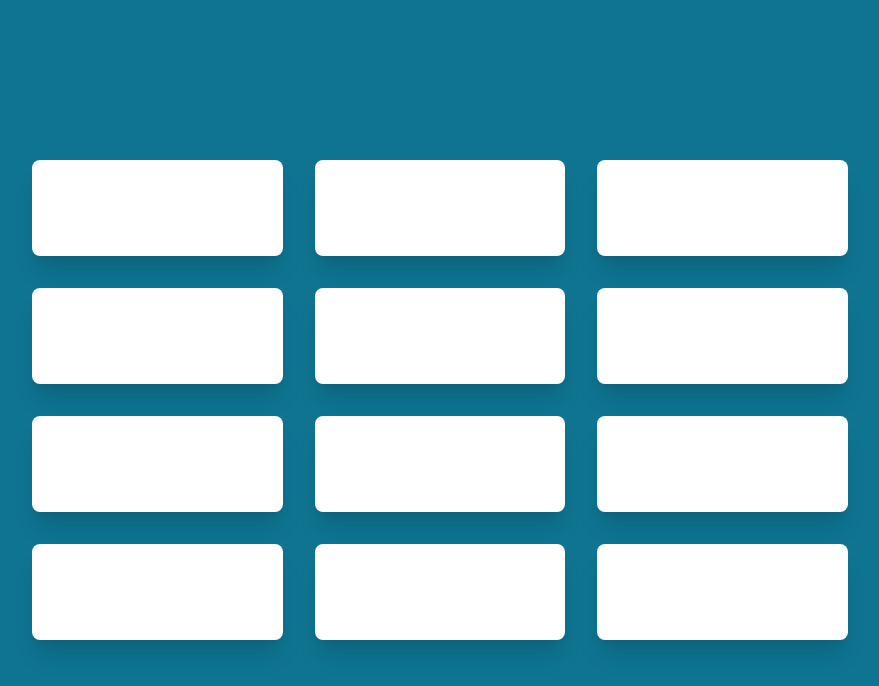
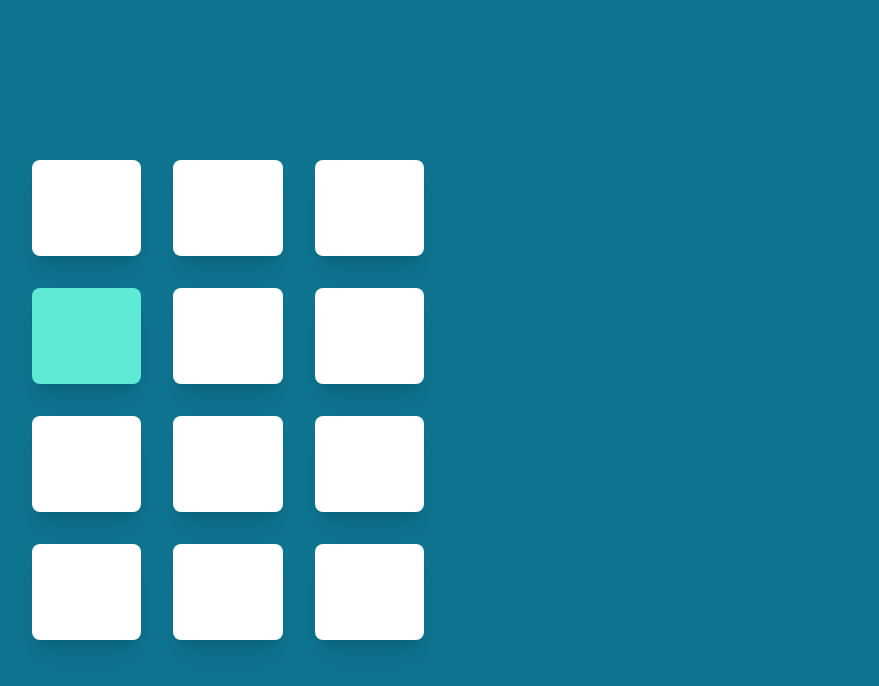
Before and after one commit to ashrafbd1496/tailwindgrid, a website built with Vite: page index.html in a window 1280 px wide. Shown: the whole page, without its empty margins (200-1079 px from the left). Built offline with nearby package versions, Linux system fonts and the light colour scheme.

Commit message:
grid flow column

```diff
--- a/index.html
+++ b/index.html
@@ -10,9 +10,9 @@
 <body>
     <div class="min-h-screen flex items-center bg-cyan-700">
         <div class="flex-1 max-w-4xl mx-auto p-10">
-          <ul class="grid grid-cols-1 gap-4 sm:grid-cols-2 md:grid-cols-3 md:gap-8">
+          <ul class="grid grid-cols-6 grid-rows-4 grid-flow-col gap-8">
             <li class="bg-white rounded-lg shadow-xl"><div class="h-24"></div></li>
-            <li class="bg-white rounded-lg shadow-xl"><div class="h-24"></div></li>
+            <li class="bg-teal-300 rounded-lg shadow-xl"><div class="h-24"></div></li>
             <li class="bg-white rounded-lg shadow-xl"><div class="h-24"></div></li>
             <li class="bg-white rounded-lg shadow-xl"><div class="h-24"></div></li>
             <li class="bg-white rounded-lg shadow-xl"><div class="h-24"></div></li>
```
